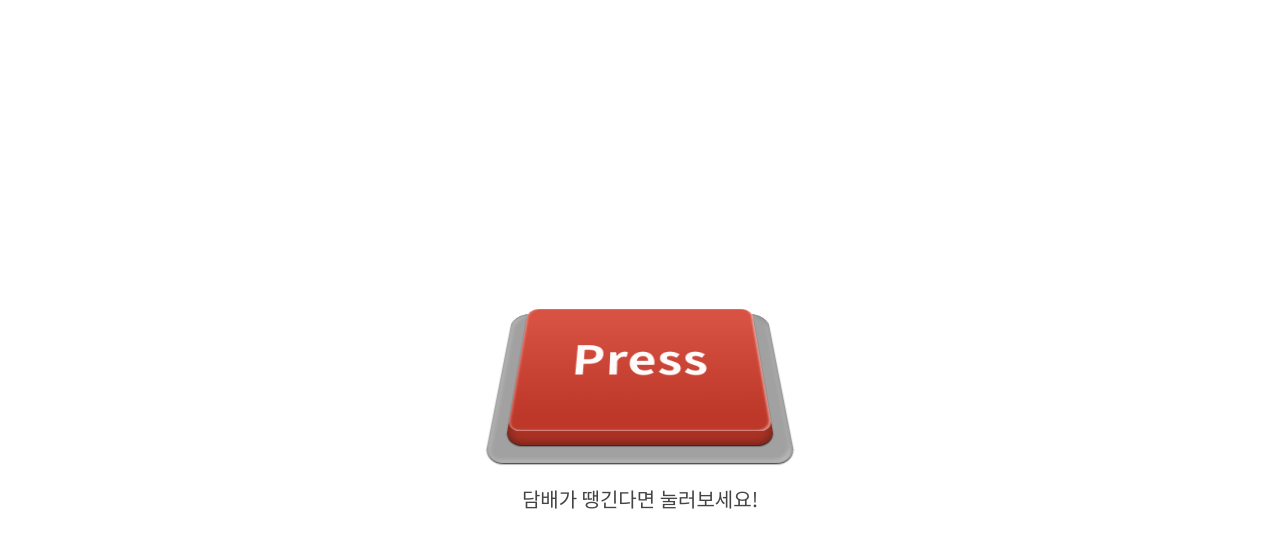
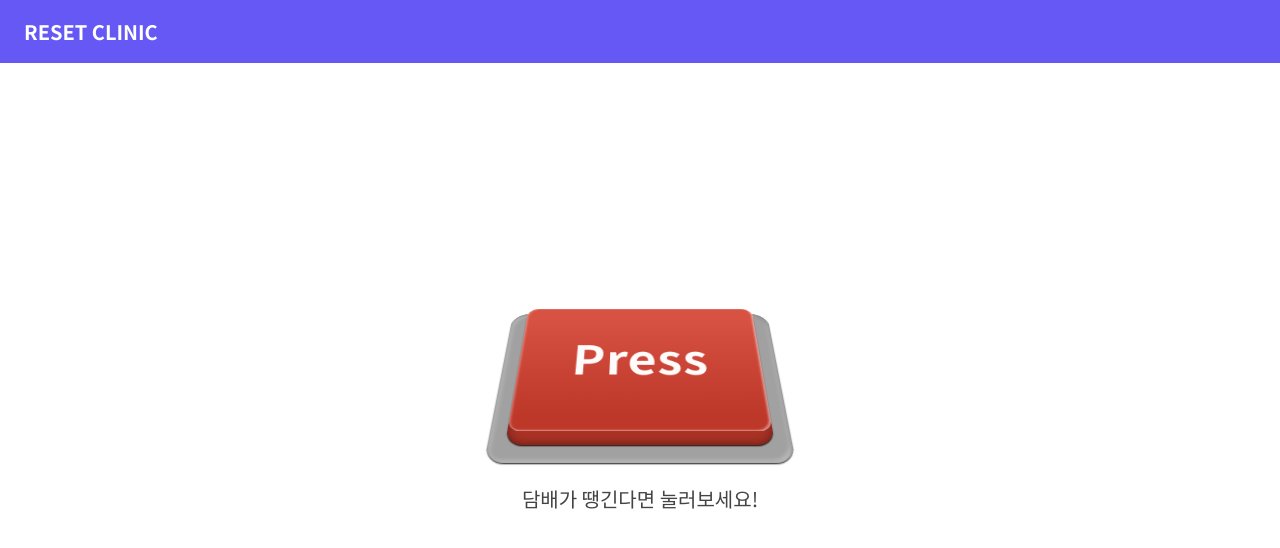
Before and after one commit to brad-go/reset-clinic-web, a React (Vite) app: page / in a window 1280 px wide. Shown: the top 548 px of the page. Built offline with nearby package versions, Linux system fonts and the light colour scheme; no server answers; a web font is replaced by a local one.

Commit message:
feat: 기본 router 설정

```diff
--- a/src/App.tsx
+++ b/src/App.tsx
@@ -1,12 +1,14 @@
 import { useEffect } from 'react';
+import { RouterProvider } from 'react-router-dom';
 
 import { useAppDispatch, useAppSelector } from '@/hooks';
 import { setUserId } from '@/store/userSlice';
-import { Home } from '@/pages';
 import { requestUserData } from '@/services';
 import { getLocalDateString, generateRandomUniqueId } from '@/utils';
 
 import type { RootState } from '@/store';
+
+import router from './router';
 
 const App = () => {
   const dispatch = useAppDispatch();
@@ -36,8 +38,7 @@ const App = () => {
     });
   }, [dispatch, user]);
 
-  return <Home />;
-  // return <div className="App">Hello world!</div>;
+  return <RouterProvider router={router} />;
 };
 
 export default App;
--- a/src/pages/Home/Home.styles.tsx
+++ b/src/pages/Home/Home.styles.tsx
@@ -8,7 +8,7 @@ export const Container = styled.div`
   flex-direction: column;
   justify-content: center;
   align-items: center;
-  width: 100vw;
+  width: 100%;
   height: 100vh;
 `;
 
--- /dev/null
+++ b/src/router.tsx
@@ -0,0 +1,18 @@
+import {
+  createBrowserRouter,
+  createRoutesFromElements,
+  Route,
+} from 'react-router-dom';
+
+import { Home } from '@/pages';
+import { Layout } from '@/components';
+
+const router = createBrowserRouter(
+  createRoutesFromElements(
+    <Route element={<Layout />}>
+      <Route path="/" element={<Home />} />
+    </Route>
+  )
+);
+
+export default router;
```
